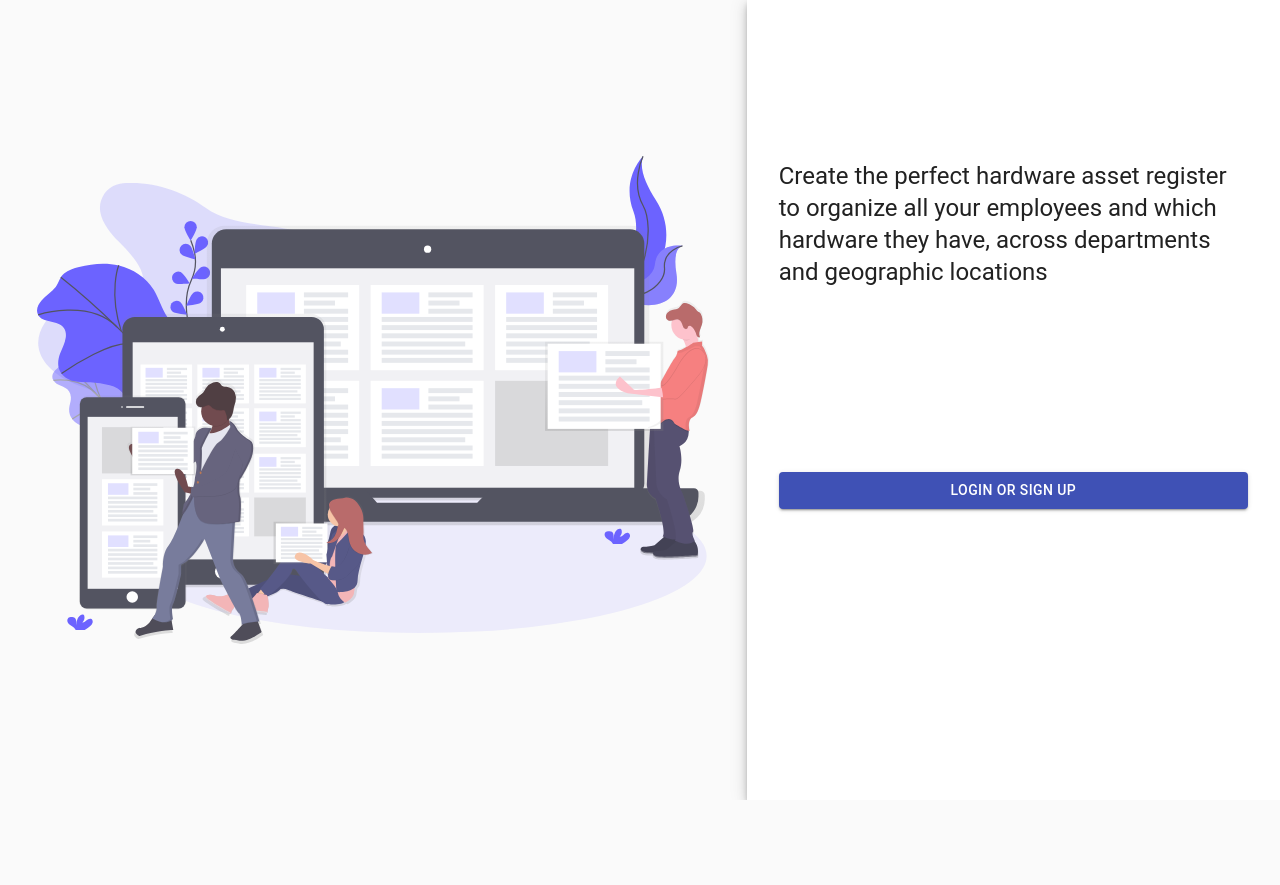
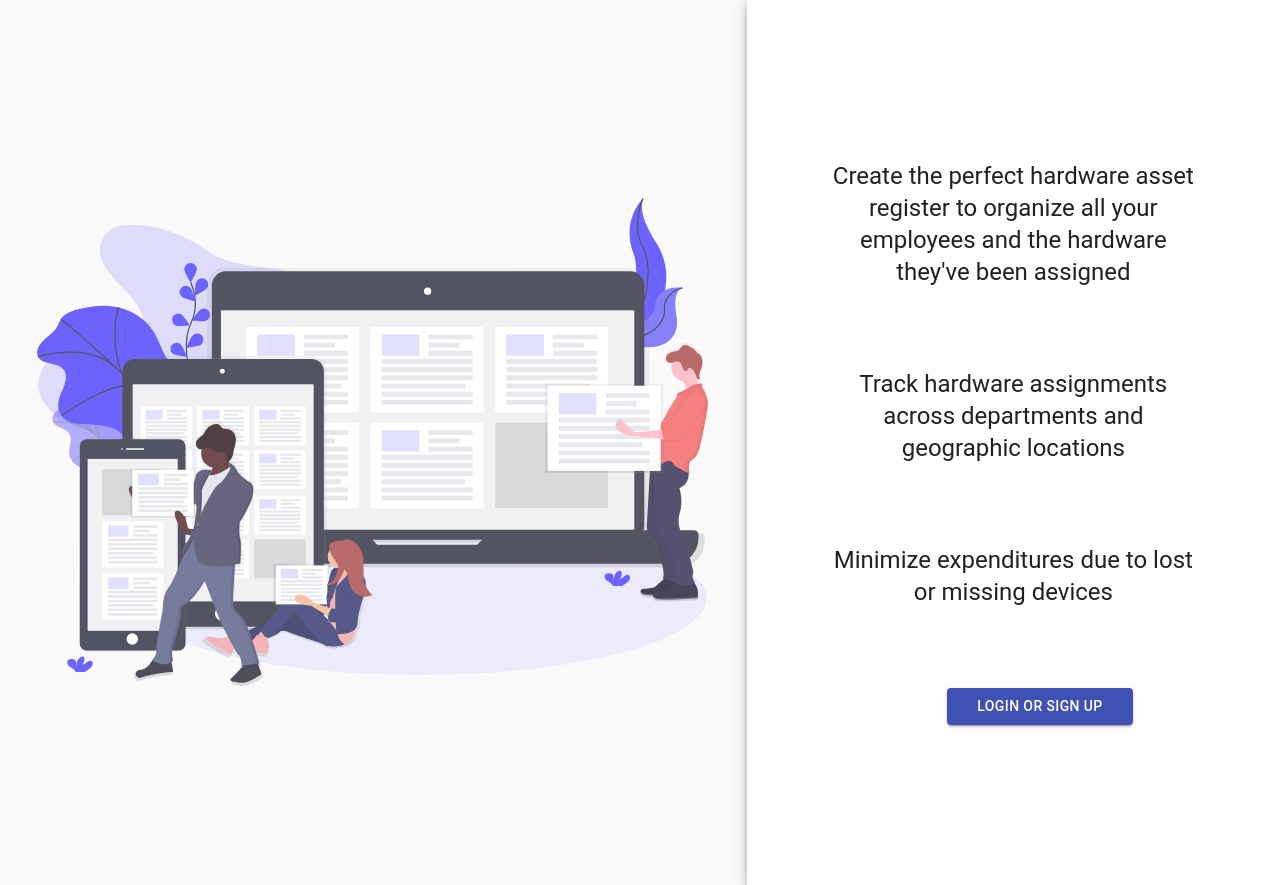
Before and after one commit to lambdax-enteprise-device/frontend, a React (Create React App) app: page / in a window 1280 px wide. Before the commit the page ends 800 px from the top, so only its background shows below. Built offline with nearby package versions, Linux system fonts and the light colour scheme; the HTML template or start-up script is replaced by a standard one.

Commit message:
landing page text content and styling

```diff
--- a/src/Landing.js
+++ b/src/Landing.js
@@ -23,10 +23,14 @@ const useStyles = makeStyles((theme) => ({
     backgroundPosition: "center",
   },
   paper: {
-    margin: theme.spacing(20, 4),
+    margin: theme.spacing(20, 10),
     display: "flex",
     flexDirection: "column",
     alignItems: "center",
+    textAlign: "center",
+  },
+  content: {
+    marginBottom: theme.spacing(10),
   },
   avatar: {
     margin: theme.spacing(1),
@@ -34,10 +38,10 @@ const useStyles = makeStyles((theme) => ({
   },
   form: {
     width: "100%", // Fix IE 11 issue.
-    marginTop: theme.spacing(20),
   },
   submit: {
-    margin: theme.spacing(3, 0, 2),
+    margin: theme.spacing(0, 15),
+    width: "50%",
   },
 }));
 
@@ -52,15 +56,20 @@ export default function Landing() {
       <Grid item xs={12} sm={8} md={5} component={Paper} elevation={6} square>
         <div className={classes.paper}>
 
-          <Typography component="h1" variant="h5">
-            Create the perfect hardware asset register to organize all your employees and which hardware they have, across departments and geographic locations
+          <Typography className={classes.content} component="h1" variant="h5">
+            Create the perfect hardware asset register to organize all your employees and the hardware they've been assigned
+          </Typography>
+          <Typography className={classes.content} component="h1" variant="h5">
+            Track hardware assignments across departments and geographic locations
+          </Typography>
+          <Typography className={classes.content} component="h1" variant="h5">
+            Minimize expenditures due to lost or missing devices
           </Typography>
           <form className={classes.form} noValidate>
 
             <Button
               onClick={() => history.push("/login")}
               type="submit"
-              fullWidth
               variant="contained"
               color="primary"
               className={classes.submit}
```
